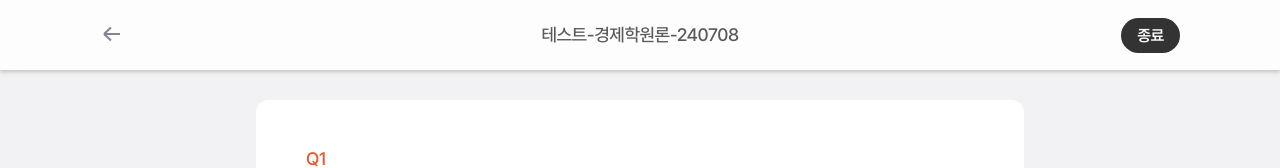
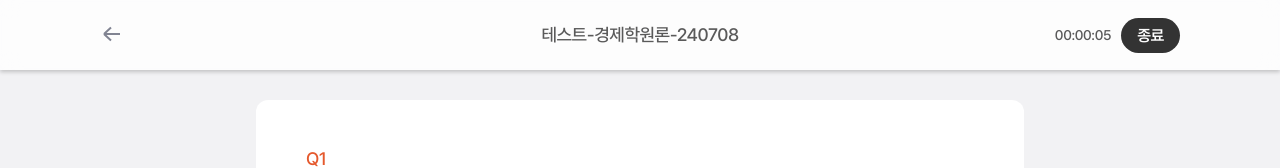
Before and after one commit to TEAM-Hearus/HEARUS-REACT-FRONTEND, a React (Vite) app: page /test in a window 1280 px wide. Shown: the top 168 px of the page. Built offline with nearby package versions, Linux system fonts and the light colour scheme; no server answers; sample sign-in values are in the browser's storage.

Commit message:
feat: 타이머

```diff
--- a/src/components/organisms/headers/TestHeader/TestHeader.module.scss
+++ b/src/components/organisms/headers/TestHeader/TestHeader.module.scss
@@ -15,17 +15,19 @@
   z-index: 10;
   box-shadow: 0 2px 4px rgba(0, 0, 0, 0.2);
 }
-.linkContainer {
-  width: 100px;
+.leftContainer {
+  width: 200px;
 }
 .title {
   @include Medium_Body_18;
   color: $dark-font_5A;
 }
-.quitBtnContainer {
+.rightContainer {
   display: flex;
   justify-content: flex-end;
-  width: 100px;
+  align-items: center;
+  gap: 10px;
+  width: 200px;
 }
 .quitBtn {
   display: flex;
@@ -39,3 +41,7 @@
   color: white;
   cursor: pointer;
 }
+.timer {
+  @include Medium_Sub_14;
+  color: $dark-font_5A;
+}
--- a/src/components/organisms/headers/TestHeader/TestHeader.tsx
+++ b/src/components/organisms/headers/TestHeader/TestHeader.tsx
@@ -1,8 +1,10 @@
+import { useEffect, useRef, useState } from 'react';
 import { Link } from 'react-router-dom';
 import styles from './TestHeader.module.scss';
 import Back from '../../../../assets/images/arrow/back.svg?react';
 import useTestModalStore from '../../../../store/useTestModalStore';
 import TestModal from '../../../templates/modals/TestModal/TestModal';
+import { formatTimer } from '../../../../utils/dateFormatters';
 
 const TEST_TITLE = '테스트-경제학원론-240708'; //임시
 
@@ -12,21 +14,44 @@ interface IProps {
 }
 
 const TestHeader = ({ handleSubmit, showResults }: IProps) => {
+  const [seconds, setSeconds] = useState(0);
+  const timerIntervalRef = useRef<number | null>(null);
+
   const { isModalOpen, openModal } = useTestModalStore();
+
+  const startTimer = () => {
+    if (timerIntervalRef.current !== null) return;
+    timerIntervalRef.current = setInterval(() => {
+      setSeconds((prev) => prev + 1);
+    }, 1000);
+  };
+
+  const stopTimer = () => {
+    if (timerIntervalRef.current === null) return;
+    setSeconds(0);
+    clearInterval(timerIntervalRef.current);
+    timerIntervalRef.current = null;
+  };
 
   const handleClickQuitBtn = () => {
     if (!showResults) openModal();
   };
 
+  useEffect(() => {
+    startTimer();
+    return () => stopTimer();
+  }, []);
+
   return (
     <header className={styles.container}>
-      <span className={styles.linkContainer}>
+      <span className={styles.leftContainer}>
         <Link to="/home/test-make">
           <Back />
         </Link>
       </span>
       <h1 className={styles.title}>{TEST_TITLE}</h1>
-      <span className={styles.quitBtnContainer}>
+      <span className={styles.rightContainer}>
+        <p className={styles.timer}>{formatTimer(seconds)}</p>
         <button className={styles.quitBtn} onClick={handleClickQuitBtn}>
           종료
         </button>
```
